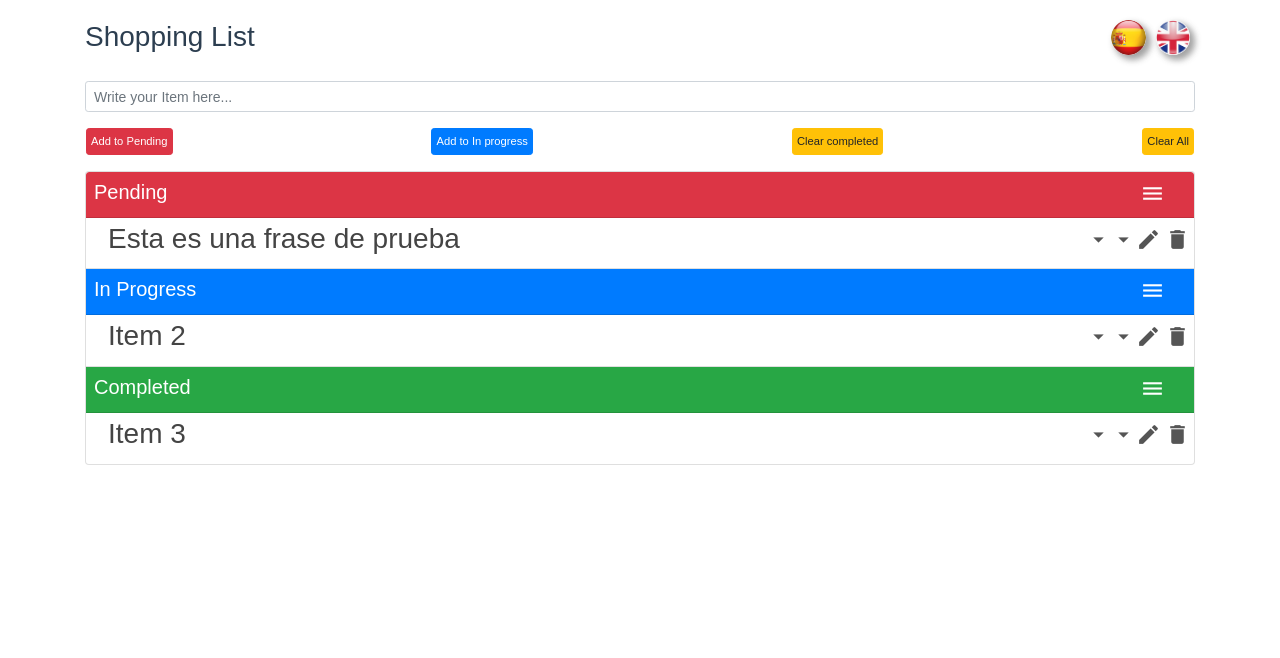
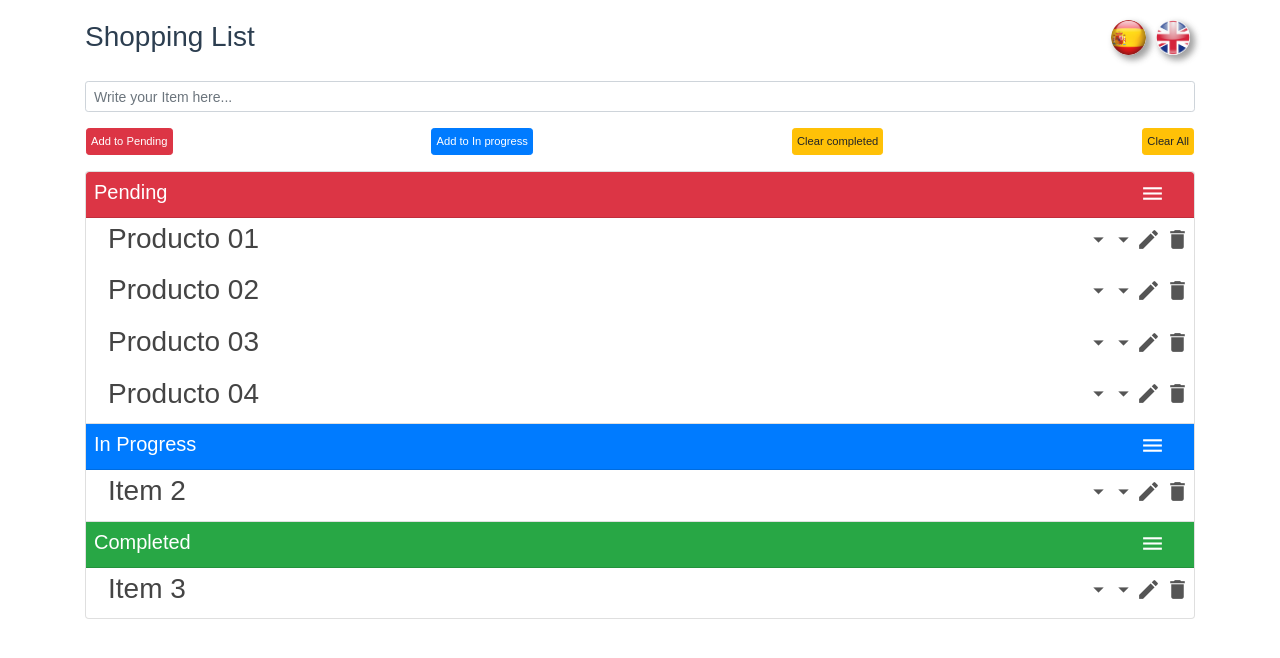
Before and after one commit to frankper2001/ShoppingList-VueCLI, a Vue app: page / in a window 1280 px wide. Shown: the top 658 px of the page. Built offline with nearby package versions, Linux system fonts and the light colour scheme.

Commit message:
add product list

```diff
--- a/public/css/main.css
+++ b/public/css/main.css
@@ -70,10 +70,6 @@ header img {
 	font-size: 20px;
 }
 
-.card-body {
-
-}
-
 #app {
 	font-family: futura, Arial, sans-serif;
 	-webkit-font-smoothing: antialiased;
--- a/src/components/ListsComponent.vue
+++ b/src/components/ListsComponent.vue
@@ -21,9 +21,10 @@
 					class="collapse show  align-items-center py-0"
 					aria-labelledby="headingOne"
 					data-parent="#accordionList"
+					v-for="tarea in tareas" :key="tarea"
 				>
 					<div class="card-body mr-auto ">
-						<h3 class="float-left  pl-1">esta es una frase de prueba</h3>
+						<h3 class="float-left  pl-1">{{ tarea.tarea }}</h3>
 					</div>
 					<div>
 						<i class="material-icons">arrow_drop_down</i>
@@ -114,23 +115,16 @@
 		name: 'ListComp',
 		data() {
 			return {
-				// item: {
-				// 	text: '',
-				// },
-				// items: [
-				// 	{
-				// 		text: 'producto 01',
-				// 	},
-				// ],
+				tareas: [
+					{tarea: 'producto 01', date: ''},
+					{tarea: 'producto 02', date: ''},
+					{tarea: 'producto 03', date: ''},
+					{tarea: 'producto 04', date: ''}
+				],
 			};
 		},
 		methods: {
-			// addItem() {
-			// 	let { text } = this.item;
-			// 	this.items.push({
-			// 		text,
-			// 	});
-			// },
+
 		},
 	};
 </script>
```
